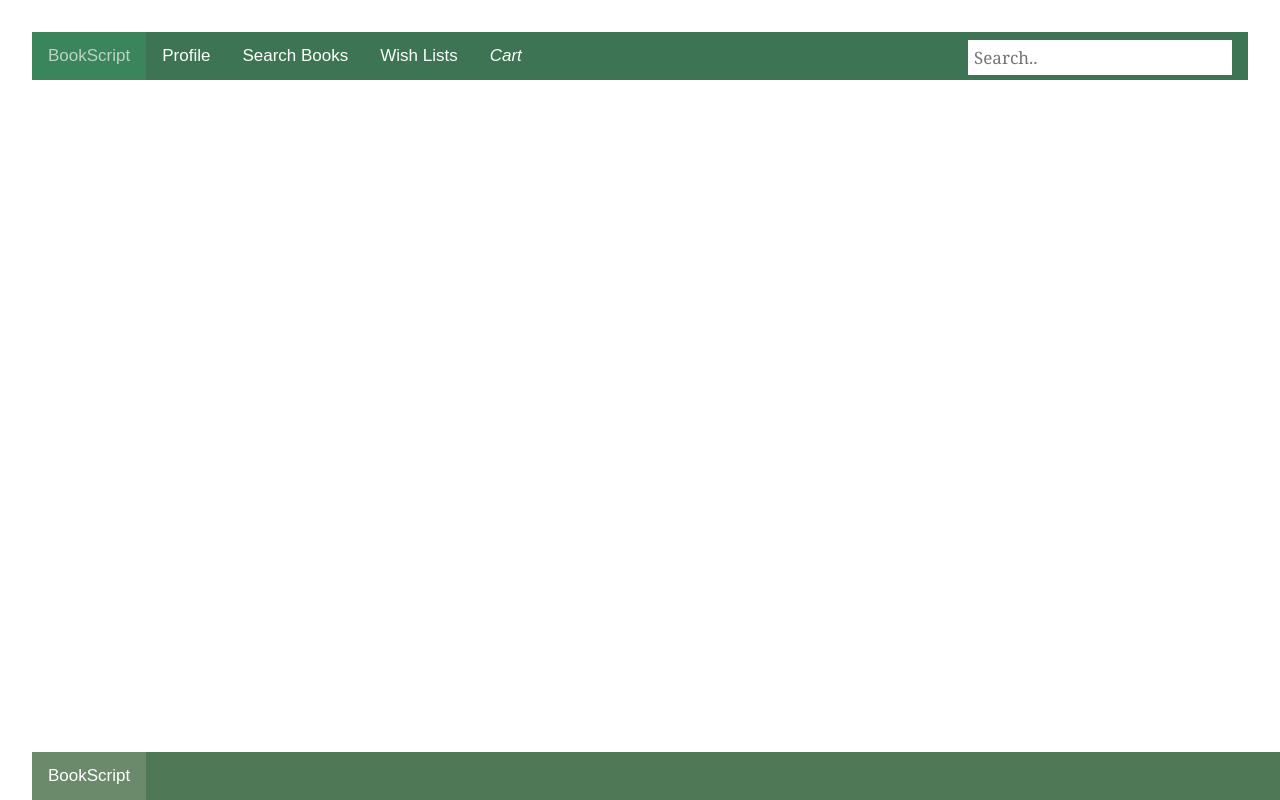
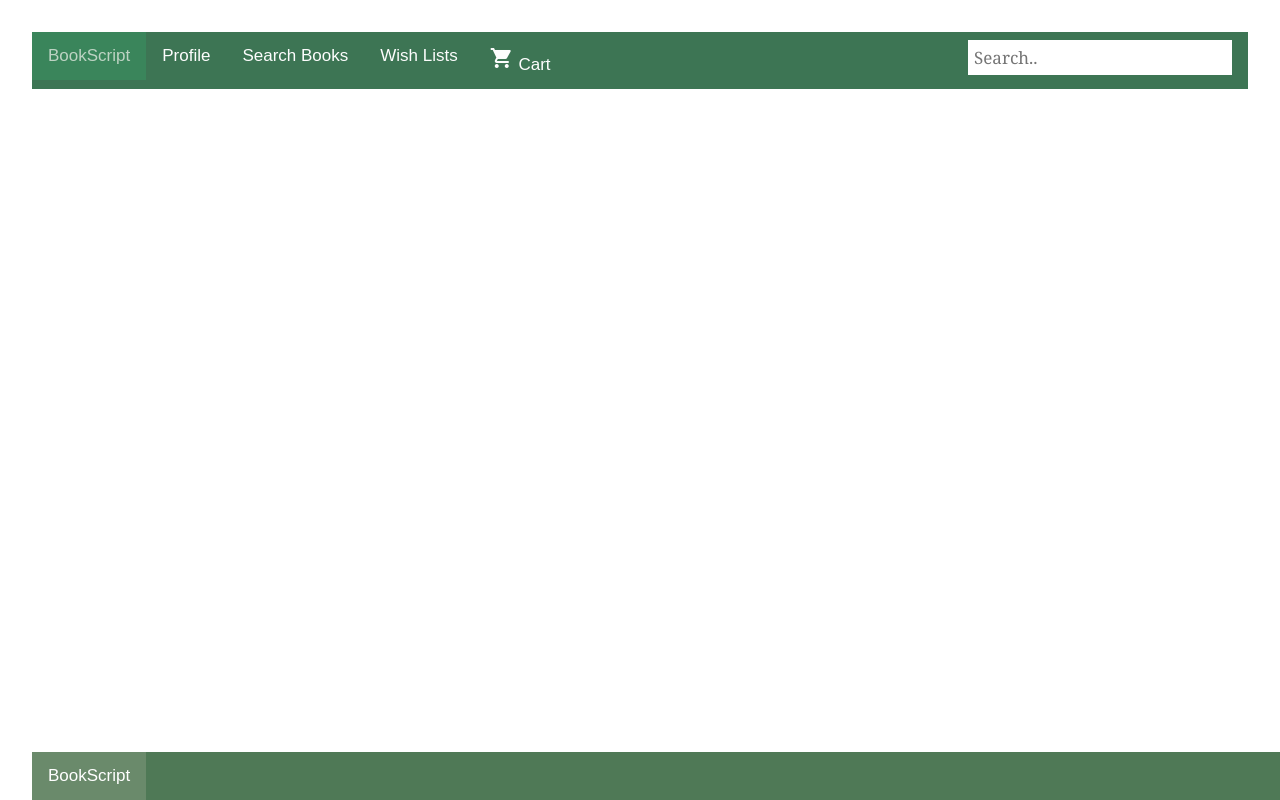
Before and after one commit to ShainaJSweeney/bookBrowsingGroup18, an Angular app: page / in a window 1280 px wide. Built offline with nearby package versions, Linux system fonts and the light colour scheme.

Commit message:
added cart icon

```diff
--- a/src/app/top-bar/top-bar.component.html
+++ b/src/app/top-bar/top-bar.component.html
@@ -4,7 +4,10 @@
     <a routerLink="/books">Search Books</a>
     <a routerLink="/wish">Wish Lists</a>
     <input type="text" placeholder="Search..">
-    <a routerLink="/shop" class="button fancy-button"><i class="material-icons">Cart</i></a>
+    <a routerLink="/shop" class="button fancy-button">
+        <span class="material-icons">shopping_cart</span>
+        Cart
+    </a>
 </div>
 
 
--- a/src/index.html
+++ b/src/index.html
@@ -6,6 +6,7 @@
   <base href="/">
   <meta name="viewport" content="width=device-width, initial-scale=1">
   <link rel="icon" type="image/x-icon" href="favicon.ico">
+  <link href="https://fonts.googleapis.com/icon?family=Material+Icons" rel="stylesheet"/>
 </head>
 <body>
   <app-root></app-root>
```
